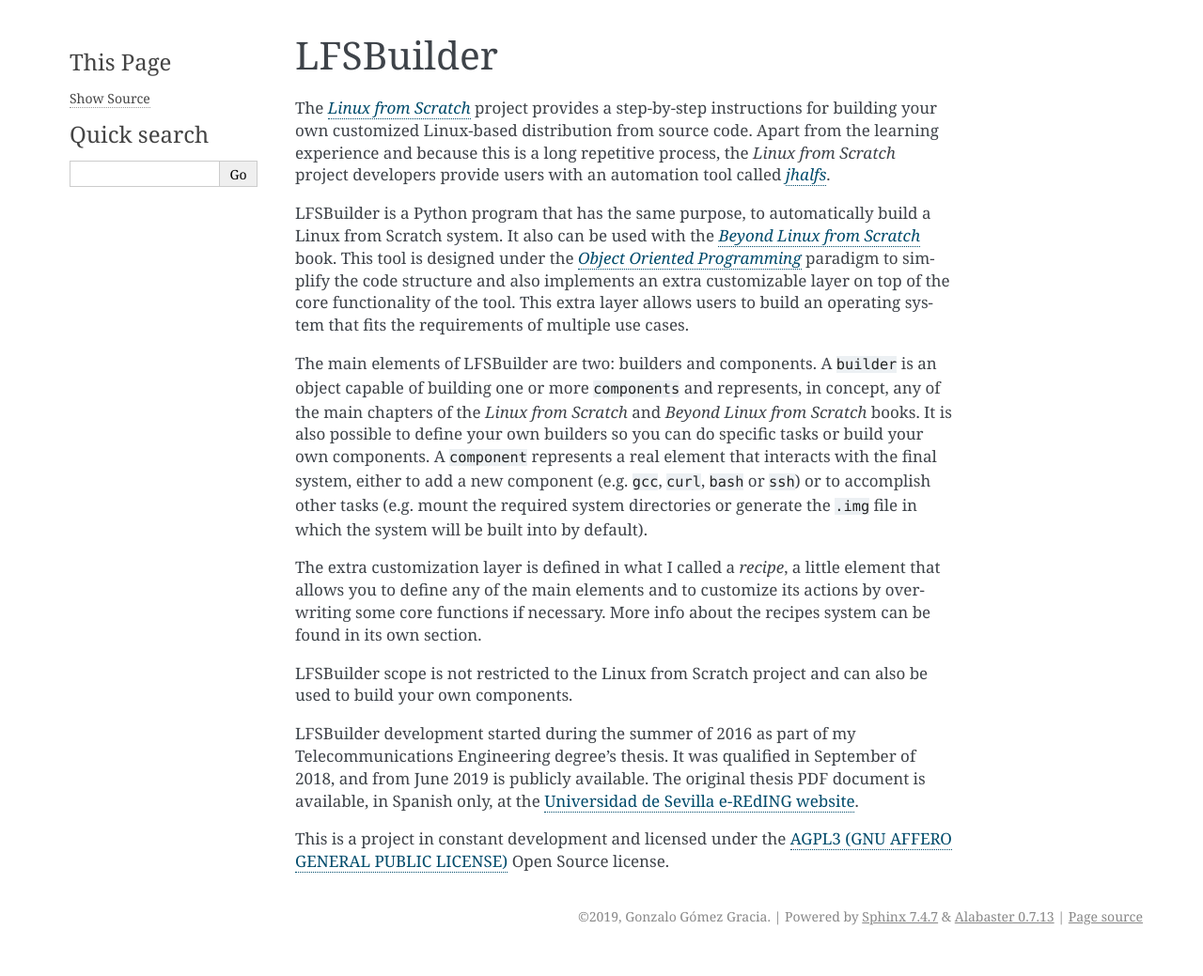
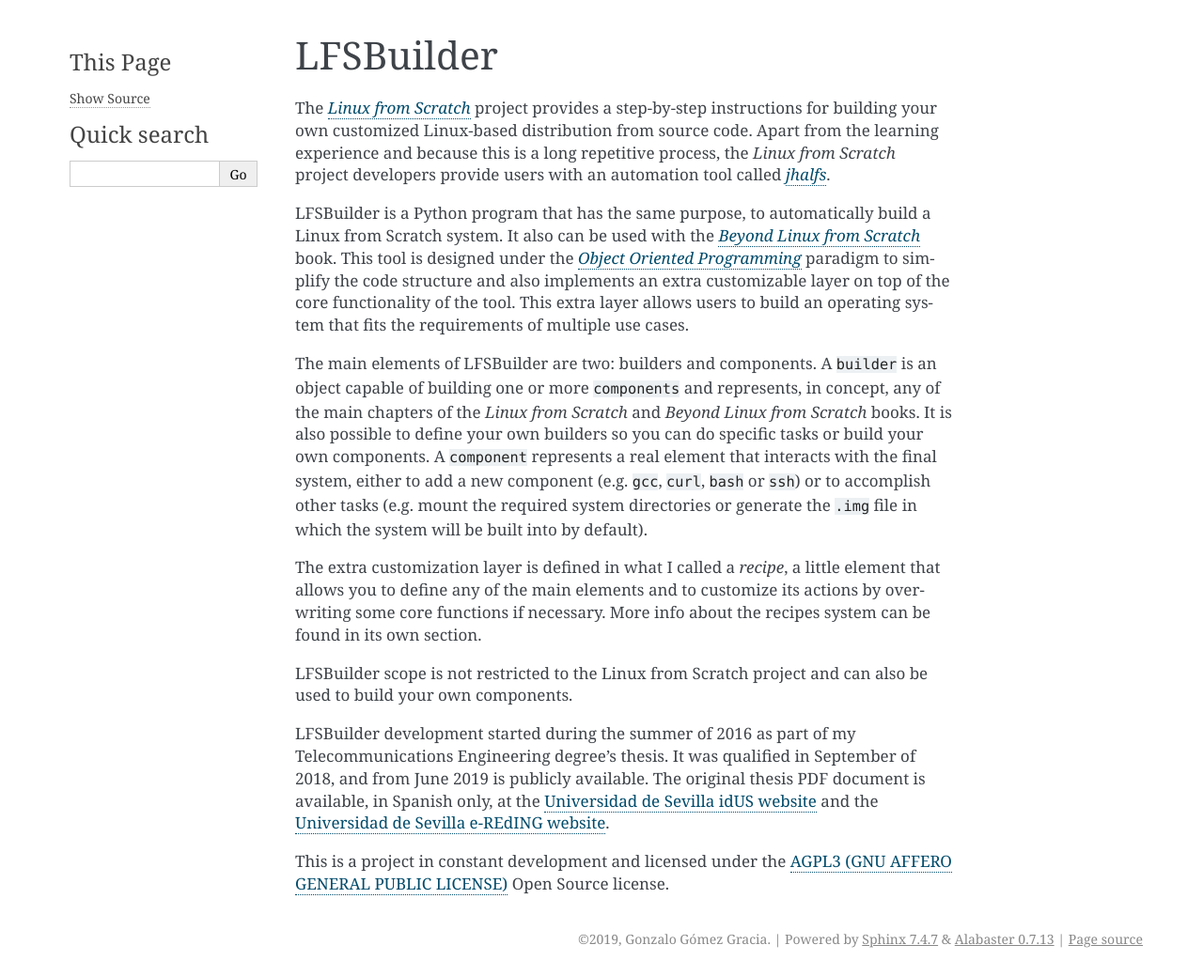
Before and after one commit to gongomgra/lfsbuilder, a Sphinx documentation site: the page built from docs/source/intro.md, in a window 1280 px wide. Shown: the whole page at 94% size. Built offline with Sphinx 7.4.7, drawn with Linux system fonts in a browser that asks for light colours; formulas are drawn with MathJax 3; before the commit the page ends 1015 px from its top, so only the background shows below that.

Commit message:
Update Universidad de Sevilla links

```diff
--- a/docs/source/intro.md
+++ b/docs/source/intro.md
@@ -10,6 +10,6 @@
 
 LFSBuilder scope is not restricted to the Linux from Scratch project and can also be used to build your own components.
 
-LFSBuilder development started during the summer of 2016 as part of my Telecommunications Engineering degree's thesis. It was qualified in September of 2018, and from June 2019 is publicly available. The original thesis PDF document is available, in Spanish only, at the [Universidad de Sevilla e-REdING website](http://bibing.us.es/proyectos/buscar/gonzalo+gomez+gracia/en/todo/and//en/todo/limitado_a/todos/entre/1970/y/2019///1).
+LFSBuilder development started during the summer of 2016 as part of my Telecommunications Engineering degree's thesis. It was qualified in September of 2018, and from June 2019 is publicly available. The original thesis PDF document is available, in Spanish only, at the [Universidad de Sevilla idUS website](https://idus.us.es/xmlui/handle/11441/85015) and the [Universidad de Sevilla e-REdING website](http://bibing.us.es/proyectos/buscar/gonzalo+gomez+gracia/en/todo/and//en/todo/limitado_a/todos/entre/1970/y/2019///1).
 
 This is a project in constant development and licensed under the [AGPL3 (GNU AFFERO GENERAL PUBLIC LICENSE)](https://www.gnu.org/licenses/agpl-3.0.en.html) Open Source license.
```
